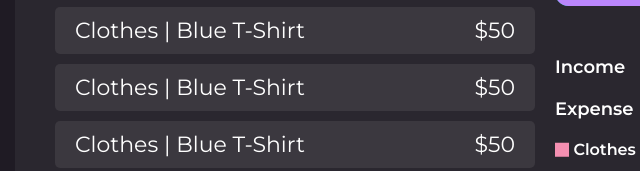
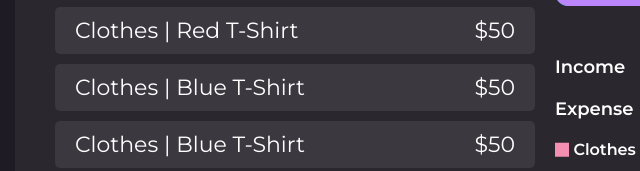
Before and after one commit to kremenovic/budget-app, a plain HTML site: page index.html in a window 1280 px wide. Shown: the part 244-415 px from the top of the page, 85-725 px from the left. Drawn offline with nearby package versions, Linux system fonts and the light colour scheme.

Commit message:
test on new laptop

```diff
--- a/index.html
+++ b/index.html
@@ -24,7 +24,7 @@
             <!-- <h3 class="noTransactions">No transactions</h3> -->
             <ul>
               <li class="income">Clothes | Blue T-Shirt <span class="amount">$50</span></li>
-              <li class="expense">Clothes | Blue T-Shirt <span class="amount">$50</span></li>
+              <li class="expense">Clothes | Red T-Shirt <span class="amount">$50</span></li>
               <li class="expense">Clothes | Blue T-Shirt <span class="amount">$50</span></li>
               <li class="expense">Clothes | Blue T-Shirt <span class="amount">$50</span></li>
               <li class="expense">Clothes | Blue T-Shirt <span class="amount">$50</span></li>
```
